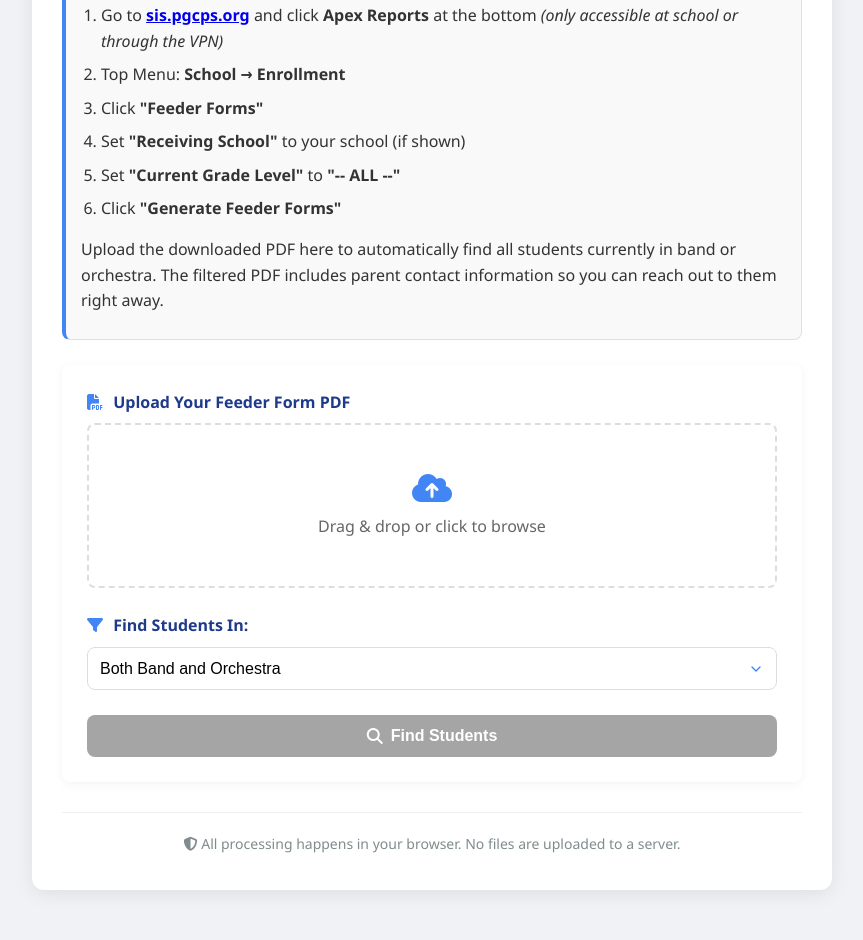
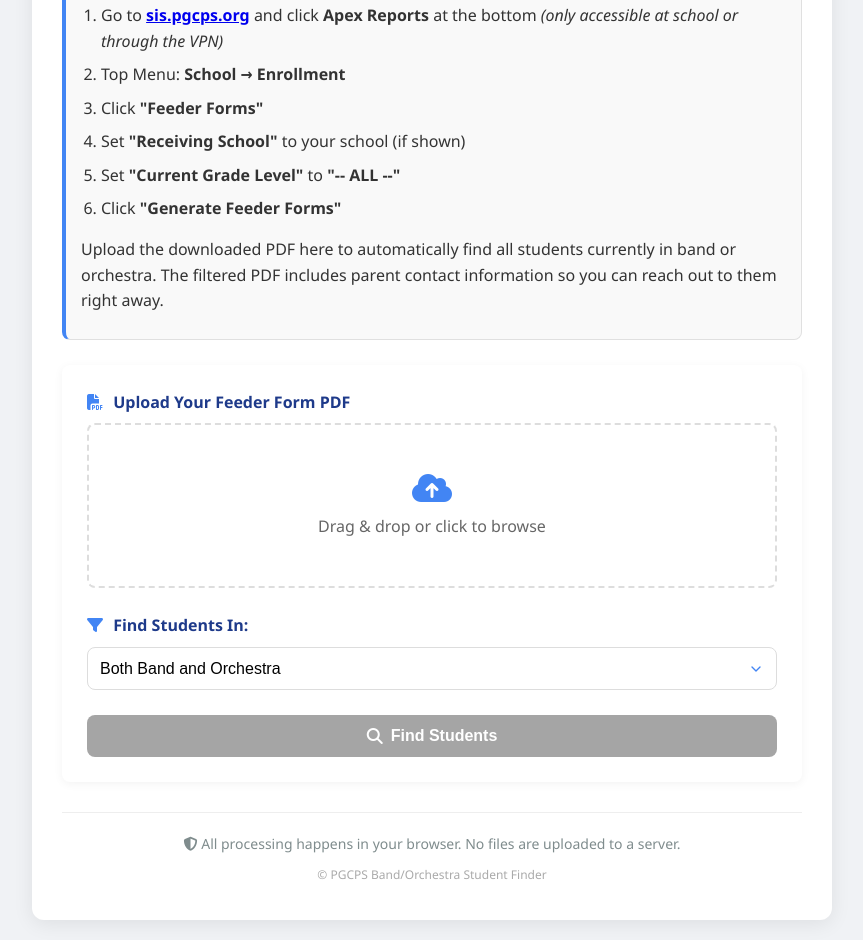
Before and after one commit to paul-hatton/apex-feeder-processor, a plain HTML site: page index.html in a window 1280 px wide. Shown: the part 255-1195 px from the top of the page, without its empty margins (208-1071 px from the left). Before the commit the page ends 1165 px from the top, so only its background shows below. Drawn offline with Linux system fonts and the light colour scheme; a script that the page names is missing.

Commit message:
Update index.html

```diff
--- a/index.html
+++ b/index.html
@@ -94,6 +94,7 @@
 
   <footer>
     <p><i class="fas fa-shield-alt"></i> All processing happens in your browser. No files are uploaded to a server.</p>
+    <p class="copyright">© PGCPS Band/Orchestra Student Finder</p>
   </footer>
 </div>
 
```
